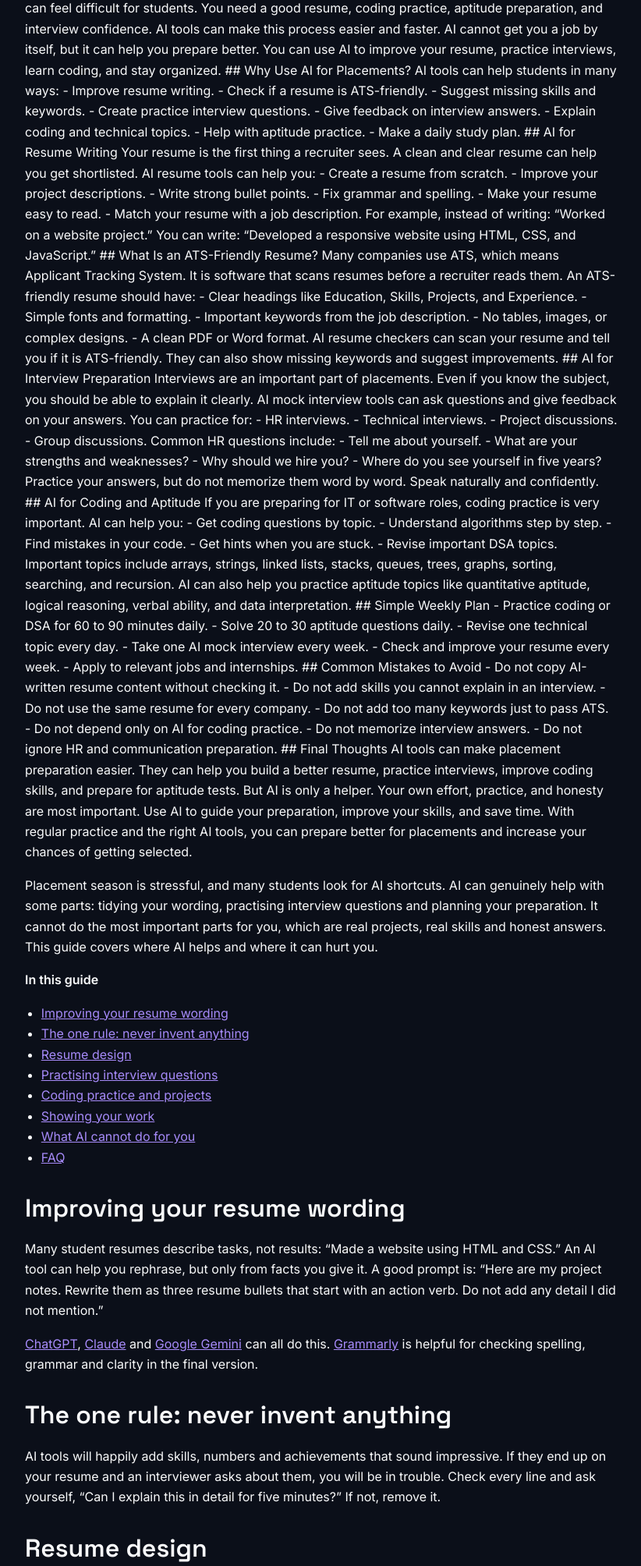
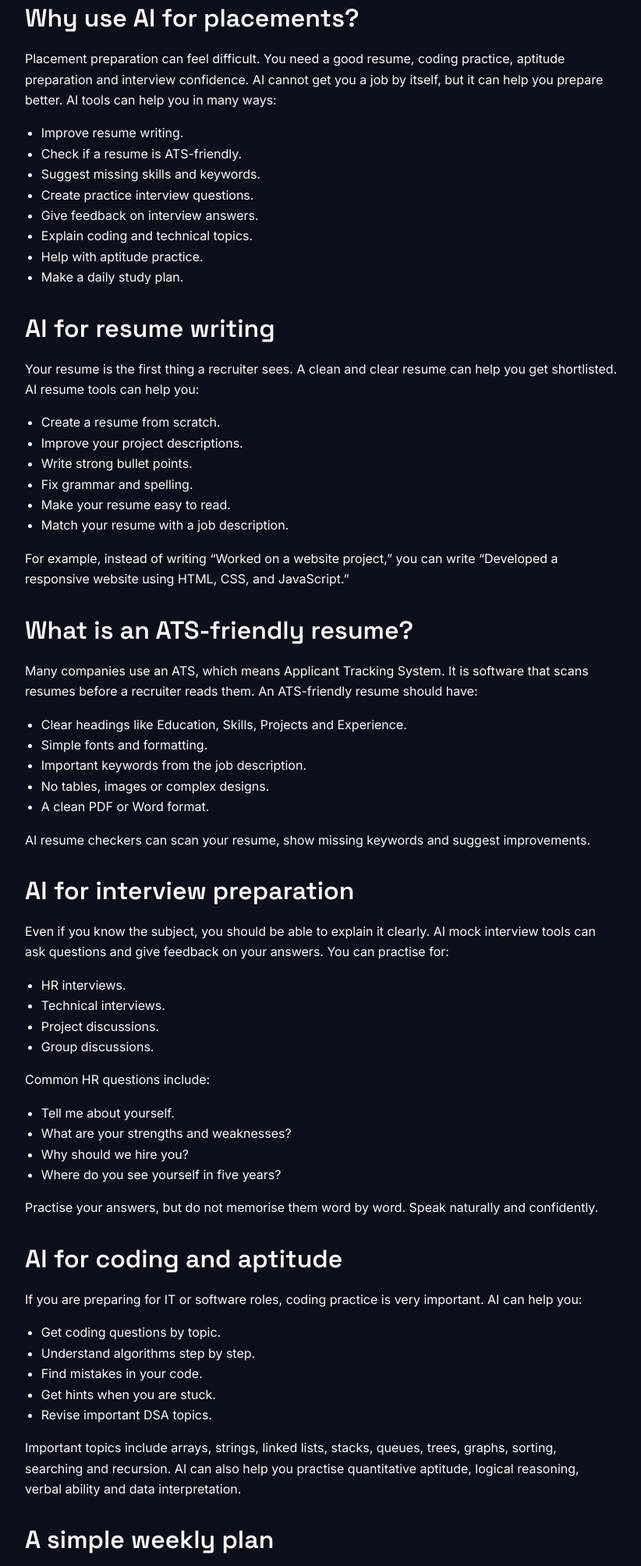
Before and after one commit to krishhirapara/AI-Tool-Hub, a plain HTML site: page blog/ai-tools-for-resume-and-placement-preparation-india.html in a window 1280 px wide. Shown: the part 499-2507 px from the top of the page at 78% size, without its empty margins (64-886 px from the left). Drawn offline with Linux system fonts and the light colour scheme.

Commit message:
ai-tools-for-resume-and-placement-preparation-india

```diff
--- a/blog/ai-tools-for-resume-and-placement-preparation-india.html
+++ b/blog/ai-tools-for-resume-and-placement-preparation-india.html
@@ -177,126 +177,90 @@
         </header>
 
         <!-- TODO: add my own experience / testing notes here -->
-         <p>
-          # AI Tools for Resume and Placement Preparation in India
+         <h2 id="my-why-ai">Why use AI for placements?</h2>
+<p>Placement preparation can feel difficult. You need a good resume, coding practice, aptitude preparation and interview confidence. AI cannot get you a job by itself, but it can help you prepare better. AI tools can help you in many ways:</p>
+<ul>
+  <li>Improve resume writing.</li>
+  <li>Check if a resume is ATS-friendly.</li>
+  <li>Suggest missing skills and keywords.</li>
+  <li>Create practice interview questions.</li>
+  <li>Give feedback on interview answers.</li>
+  <li>Explain coding and technical topics.</li>
+  <li>Help with aptitude practice.</li>
+  <li>Make a daily study plan.</li>
+</ul>
 
-By Krish Hirapara
+<h2 id="my-resume-writing">AI for resume writing</h2>
+<p>Your resume is the first thing a recruiter sees. A clean and clear resume can help you get shortlisted. AI resume tools can help you:</p>
+<ul>
+  <li>Create a resume from scratch.</li>
+  <li>Improve your project descriptions.</li>
+  <li>Write strong bullet points.</li>
+  <li>Fix grammar and spelling.</li>
+  <li>Make your resume easy to read.</li>
+  <li>Match your resume with a job description.</li>
+</ul>
+<p>For example, instead of writing &ldquo;Worked on a website project,&rdquo; you can write &ldquo;Developed a responsive website using HTML, CSS, and JavaScript.&rdquo;</p>
 
-Placement preparation can feel difficult for students. You need a good resume, coding practice, aptitude preparation, and interview confidence. AI tools can make this process easier and faster.
+<h2 id="my-ats">What is an ATS-friendly resume?</h2>
+<p>Many companies use an ATS, which means Applicant Tracking System. It is software that scans resumes before a recruiter reads them. An ATS-friendly resume should have:</p>
+<ul>
+  <li>Clear headings like Education, Skills, Projects and Experience.</li>
+  <li>Simple fonts and formatting.</li>
+  <li>Important keywords from the job description.</li>
+  <li>No tables, images or complex designs.</li>
+  <li>A clean PDF or Word format.</li>
+</ul>
+<p>AI resume checkers can scan your resume, show missing keywords and suggest improvements.</p>
 
-AI cannot get you a job by itself, but it can help you prepare better. You can use AI to improve your resume, practice interviews, learn coding, and stay organized.
+<h2 id="my-interview-prep">AI for interview preparation</h2>
+<p>Even if you know the subject, you should be able to explain it clearly. AI mock interview tools can ask questions and give feedback on your answers. You can practise for:</p>
+<ul>
+  <li>HR interviews.</li>
+  <li>Technical interviews.</li>
+  <li>Project discussions.</li>
+  <li>Group discussions.</li>
+</ul>
+<p>Common HR questions include:</p>
+<ul>
+  <li>Tell me about yourself.</li>
+  <li>What are your strengths and weaknesses?</li>
+  <li>Why should we hire you?</li>
+  <li>Where do you see yourself in five years?</li>
+</ul>
+<p>Practise your answers, but do not memorise them word by word. Speak naturally and confidently.</p>
 
-## Why Use AI for Placements?
+<h2 id="my-coding-aptitude">AI for coding and aptitude</h2>
+<p>If you are preparing for IT or software roles, coding practice is very important. AI can help you:</p>
+<ul>
+  <li>Get coding questions by topic.</li>
+  <li>Understand algorithms step by step.</li>
+  <li>Find mistakes in your code.</li>
+  <li>Get hints when you are stuck.</li>
+  <li>Revise important DSA topics.</li>
+</ul>
+<p>Important topics include arrays, strings, linked lists, stacks, queues, trees, graphs, sorting, searching and recursion. AI can also help you practise quantitative aptitude, logical reasoning, verbal ability and data interpretation.</p>
 
-AI tools can help students in many ways:
+<h2 id="my-weekly-plan">A simple weekly plan</h2>
+<ul>
+  <li>Practise coding or DSA for 60 to 90 minutes daily.</li>
+  <li>Solve 20 to 30 aptitude questions daily.</li>
+  <li>Revise one technical topic every day.</li>
+  <li>Take one AI mock interview every week.</li>
+  <li>Check and improve your resume every week.</li>
+  <li>Apply to relevant jobs and internships.</li>
+</ul>
 
-- Improve resume writing.
-- Check if a resume is ATS-friendly.
-- Suggest missing skills and keywords.
-- Create practice interview questions.
-- Give feedback on interview answers.
-- Explain coding and technical topics.
-- Help with aptitude practice.
-- Make a daily study plan.
-
-## AI for Resume Writing
-
-Your resume is the first thing a recruiter sees. A clean and clear resume can help you get shortlisted.
-
-AI resume tools can help you:
-
-- Create a resume from scratch.
-- Improve your project descriptions.
-- Write strong bullet points.
-- Fix grammar and spelling.
-- Make your resume easy to read.
-- Match your resume with a job description.
-
-For example, instead of writing:
-
-“Worked on a website project.”
-
-You can write:
-
-“Developed a responsive website using HTML, CSS, and JavaScript.”
-
-## What Is an ATS-Friendly Resume?
-
-Many companies use ATS, which means Applicant Tracking System. It is software that scans resumes before a recruiter reads them.
-
-An ATS-friendly resume should have:
-
-- Clear headings like Education, Skills, Projects, and Experience.
-- Simple fonts and formatting.
-- Important keywords from the job description.
-- No tables, images, or complex designs.
-- A clean PDF or Word format.
-
-AI resume checkers can scan your resume and tell you if it is ATS-friendly. They can also show missing keywords and suggest improvements.
-
-## AI for Interview Preparation
-
-Interviews are an important part of placements. Even if you know the subject, you should be able to explain it clearly.
-
-AI mock interview tools can ask questions and give feedback on your answers. You can practice for:
-
-- HR interviews.
-- Technical interviews.
-- Project discussions.
-- Group discussions.
-
-Common HR questions include:
-
-- Tell me about yourself.
-- What are your strengths and weaknesses?
-- Why should we hire you?
-- Where do you see yourself in five years?
-
-Practice your answers, but do not memorize them word by word. Speak naturally and confidently.
-
-## AI for Coding and Aptitude
-
-If you are preparing for IT or software roles, coding practice is very important.
-
-AI can help you:
-
-- Get coding questions by topic.
-- Understand algorithms step by step.
-- Find mistakes in your code.
-- Get hints when you are stuck.
-- Revise important DSA topics.
-
-Important topics include arrays, strings, linked lists, stacks, queues, trees, graphs, sorting, searching, and recursion.
-
-AI can also help you practice aptitude topics like quantitative aptitude, logical reasoning, verbal ability, and data interpretation.
-
-## Simple Weekly Plan
-
-- Practice coding or DSA for 60 to 90 minutes daily.
-- Solve 20 to 30 aptitude questions daily.
-- Revise one technical topic every day.
-- Take one AI mock interview every week.
-- Check and improve your resume every week.
-- Apply to relevant jobs and internships.
-
-## Common Mistakes to Avoid
-
-- Do not copy AI-written resume content without checking it.
-- Do not add skills you cannot explain in an interview.
-- Do not use the same resume for every company.
-- Do not add too many keywords just to pass ATS.
-- Do not depend only on AI for coding practice.
-- Do not memorize interview answers.
-- Do not ignore HR and communication preparation.
-
-## Final Thoughts
-
-AI tools can make placement preparation easier. They can help you build a better resume, practice interviews, improve coding skills, and prepare for aptitude tests.
-
-But AI is only a helper. Your own effort, practice, and honesty are most important.
-
-Use AI to guide your preparation, improve your skills, and save time. With regular practice and the right AI tools, you can prepare better for placements and increase your chances of getting selected.
-         </p>
+<h2 id="my-mistakes">Common mistakes to avoid</h2>
+<ul>
+  <li>Do not copy AI-written resume content without checking it.</li>
+  <li>Do not add skills you cannot explain in an interview.</li>
+  <li>Do not use the same resume for every company.</li>
+  <li>Do not add too many keywords just to pass ATS.</li>
+  <li>Do not depend only on AI for coding practice.</li>
+  <li>Do not memorise interview answers.</li>
+  <li>Do not ignore HR and communication preparation.</li>
+</ul>
 
         <p>Placement season is stressful, and many students look for AI shortcuts. AI can genuinely help with some parts: tidying your wording, practising interview questions and planning your preparation. It cannot do the most important parts for you, which are real projects, real skills and honest answers. This guide covers where AI helps and where it can hurt you.</p>
         <nav aria-label="In this guide">
```
